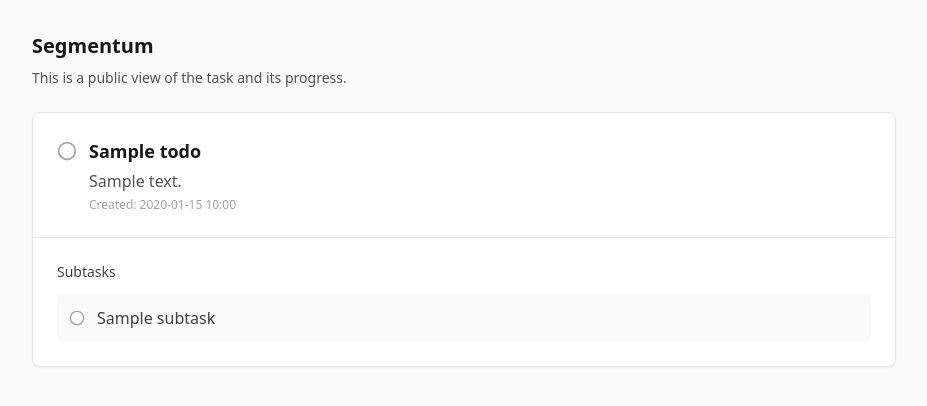
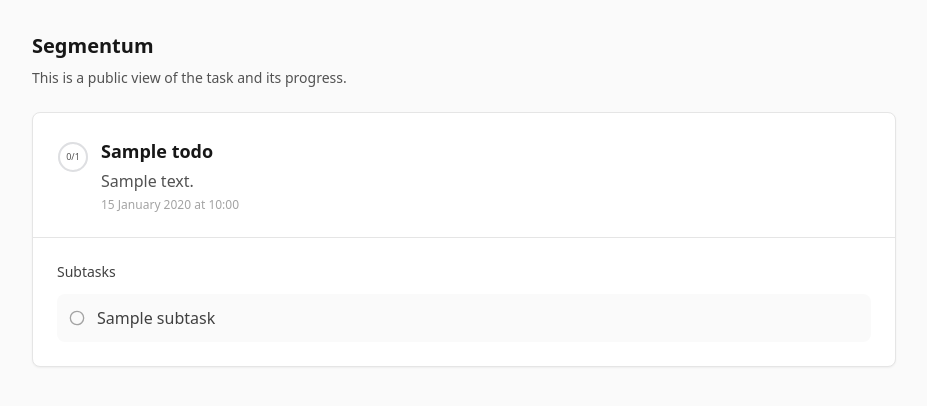
Before and after one commit to sonaev/todo, a FastAPI app: template templates/todo_view_public.html in a window 1280 px wide. Shown: the top 406 px of the page, without its empty margins (176-1103 px from the left). Run offline with FastAPI, Linux system fonts and the light colour scheme; the template is opened without the code that fills it: most values are stand-ins (such as "Sample title", 1, 10 or a date in 2020); some libraries are stand-ins or nearby versions.

Commit message:
Segments in public view

```diff
--- a/templates/todo_view_public.html
+++ b/templates/todo_view_public.html
@@ -25,8 +25,45 @@
                 <!-- Todo Header -->
                 <div class="p-6 border-b border-neutral-200 dark:border-neutral-700">
                     <div class="flex items-start space-x-3">
-                        <!-- Status Icon -->
+                        <!-- Progress Circle -->
                         <div class="pt-1">
+                            {% set total_subtasks = item.subtasks|length %}
+                            {% set completed_subtasks = item.subtasks|selectattr('completed')|list|length %}
+
+                            {% if total_subtasks > 0 %}
+                                <div class="relative w-8 h-8">
+                                    <svg class="w-8 h-8 transform -rotate-90" viewBox="0 0 32 32">
+                                        <!-- Background circle -->
+                                        <circle cx="16" cy="16" r="14" fill="none" stroke="currentColor" stroke-width="2" class="text-neutral-200 dark:text-neutral-600"></circle>
+
+                                        <!-- Progress segments using stroke-dasharray -->
+                                        {% set circumference = 87.96 %} <!-- 2 * π * 14 ≈ 87.96 -->
+                                        {% set segment_length = circumference / total_subtasks %}
+                                        {% set gap_length = 0.5 %}  <!-- Small gap between segments -->
+                                        {% set adjusted_segment = segment_length - gap_length %}
+
+                                        {% for i in range(total_subtasks) %}
+                                            {% set is_completed = item.subtasks[i].completed %}
+                                            {% set offset = -(i * segment_length) %}
+
+                                            <circle cx="16" cy="16" r="14" fill="none"
+                                                    stroke="{{ '#22c55e' if is_completed else '#d1d5db' }}"
+                                                    stroke-width="2"
+                                                    stroke-dasharray="{{ adjusted_segment }} {{ circumference - adjusted_segment }}"
+                                                    stroke-dashoffset="{{ offset }}"
+                                                    class="{{ 'opacity-90' if is_completed else 'opacity-40' }}"></circle>
+                                        {% endfor %}
+                                    </svg>
+
+                                    <!-- Center text showing progress -->
+                                    <div class="absolute inset-0 flex items-center justify-center">
+                                        <span class="text-[9px] font-medium text-neutral-600 dark:text-neutral-300">
+                                            {{ completed_subtasks }}/{{ total_subtasks }}
+                                        </span>
+                                    </div>
+                                </div>
+                            {% else %}
+                                <!-- No subtasks - show simple status icon -->
                                 {% if item.todo.completed %}
                                 <svg class="w-5 h-5 text-green-600" fill="currentColor" viewBox="0 0 20 20">
                                     <path fill-rule="evenodd" d="M10 18a8 8 0 100-16 8 8 0 000 16zm3.707-9.293a1 1 0 00-1.414-1.414L9 10.586 7.707 9.293a1 1 0 00-1.414 1.414l2 2a1 1 0 001.414 0l4-4z" clip-rule="evenodd"></path>
@@ -35,6 +72,7 @@
                                 <svg class="w-5 h-5 text-neutral-400 dark:text-neutral-500" fill="none" stroke="currentColor" viewBox="0 0 24 24">
                                     <circle cx="12" cy="12" r="10" stroke-width="2"></circle>
                                 </svg>
+                                {% endif %}
                             {% endif %}
                         </div>
 
@@ -47,7 +85,7 @@
                             <p class="text-neutral-600 dark:text-neutral-300 mt-1">{{ item.todo.description }}</p>
                             {% endif %}
                             <p class="text-xs text-neutral-400 dark:text-neutral-500 mt-1">
-                                Created: {{ item.todo.created_at.strftime('%Y-%m-%d %H:%M') }}
+                                {{ item.todo.created_at.strftime('%d %B %Y at %H:%M') }}
                             </p>
                         </div>
                     </div>
```
Lines whose indentation alone changed are shown as unchanged.
